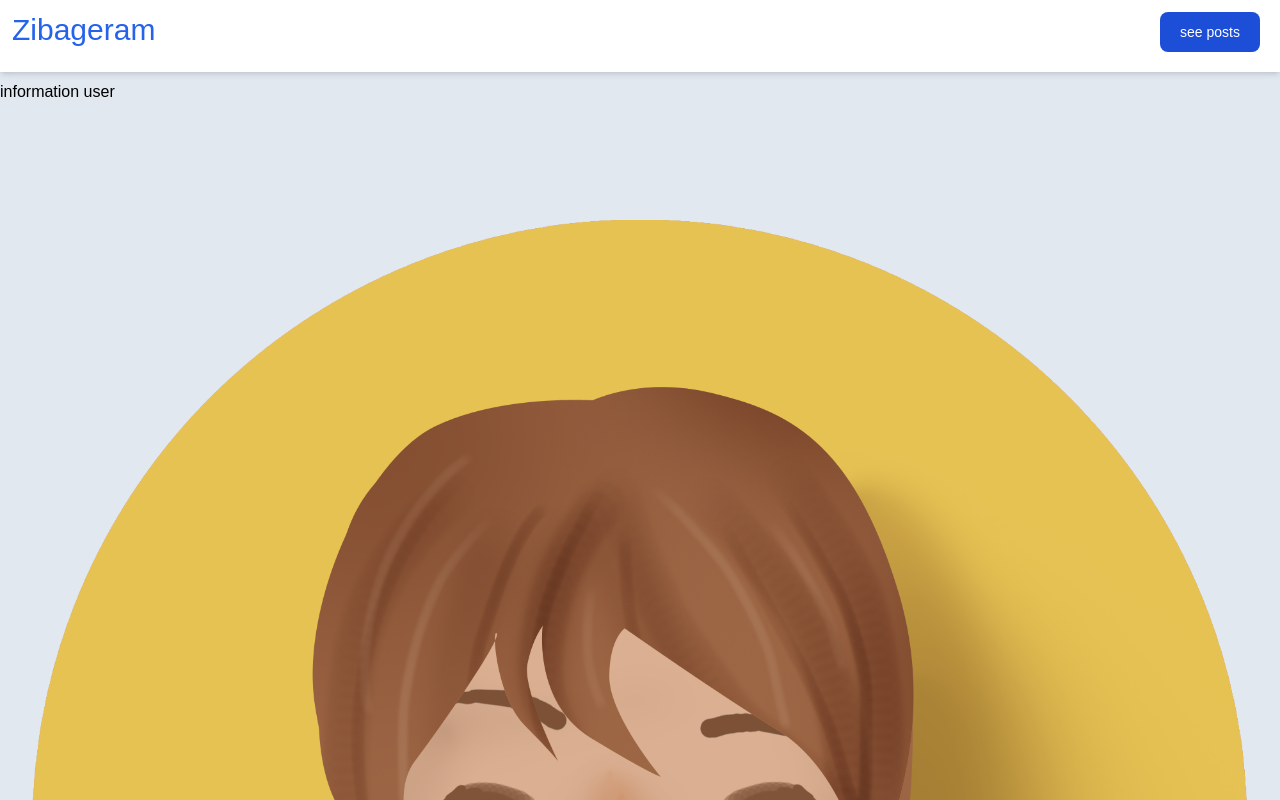
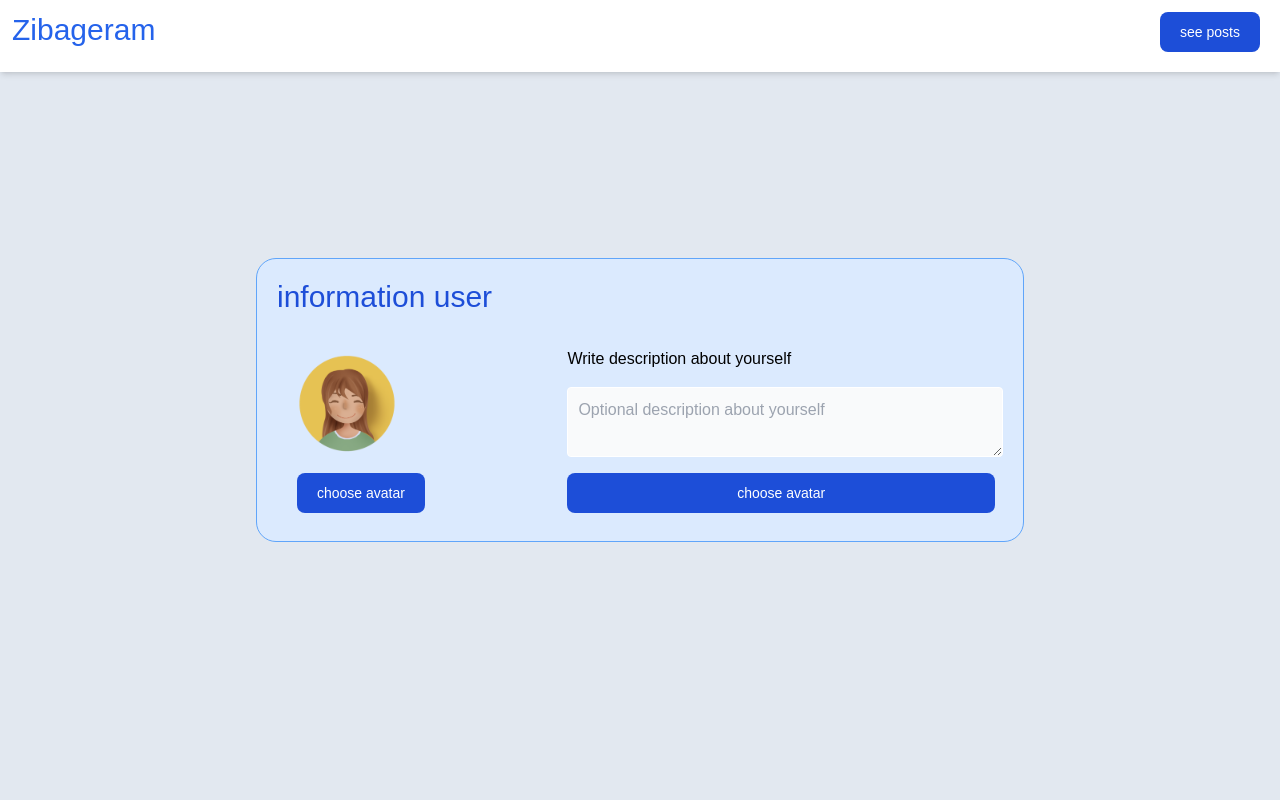
Before and after one commit to zahrabagheri1/document-of-what-i-learn, a React (Vite) app in the folder zibagram/: page /profile in a window 1280 px wide. Shown: the top 800 px of the page. Built offline with nearby package versions, Linux system fonts and the light colour scheme; a web font is replaced by a local one.

Commit message:
profile components

```diff
--- a/zibagram/src/components/profile/avatarSelector.tsx
+++ b/zibagram/src/components/profile/avatarSelector.tsx
@@ -1,6 +1,23 @@
+import avatar from "/image/avatar.png";
 
-export default function avatarSelector() {
-  return (
-    <div>avatarSelector</div>
-  )
+export default function AvatarSelector() {
+    return (
+        <div className="basis-2/5 flex gap-4 flex-col items-start px-5">
+            <div className="basis-2/3">
+                <img
+                    height={"100px"}
+                    width={"100px "}
+                    src={avatar}
+                    alt="avatar"
+                    className="rounded-[50%]"
+                />
+            </div>
+            <button
+                type="submit"
+                className="text-white bg-blue-700 hover:bg-blue-800 focus:ring-none font-medium rounded-lg text-sm px-5 py-2.5 me-2 mb-2 dark:bg-blue-600 dark:hover:bg-blue-700 focus:outline-none dark:focus:ring-blue-800">
+                choose avatar
+            </button>
+        </div>
+
+    )
 }
--- /dev/null
+++ b/zibagram/src/components/profile/bioForm.tsx
@@ -0,0 +1,19 @@
+
+export default function BioForm() {
+    return (
+        <div className="basis-3/5">
+            <form action="" className="w-full flex flex-col justify-around h-full gap-4">
+                <label htmlFor="Writedescriptionaboutyourself">Write description about yourself</label>
+
+                <textarea name="" id="Writedescriptionaboutyourself" className="basis-2/3 p-2.5 w-full bg-gray-50 border border-solid rounded border-white focus:border-blue-500 " placeholder="Optional description about yourself"></textarea>
+
+                <button
+                    type="submit"
+                    className="text-white bg-blue-700 hover:bg-blue-800 focus:ring-none font-medium rounded-lg text-sm px-5 py-2.5 me-2 mb-2 dark:bg-blue-600 dark:hover:bg-blue-700 focus:outline-none dark:focus:ring-blue-800">
+                    choose avatar
+                </button>
+            </form>
+
+        </div>
+    )
+}
--- a/zibagram/src/pages/Profile.tsx
+++ b/zibagram/src/pages/Profile.tsx
@@ -1,17 +1,15 @@
-import avatar from '../../public/image/avatar.png'
+import AvatarSelector from "../components/profile/avatarSelector"
+import BioForm from "../components/profile/bioForm";
 
 export default function Profile() {
-  return (
-<div className="">
-    <h1 className="">information user</h1>
+    return (
+        <div className="sm:w-[60vw] w-[80vw] flex rounded-[20px] bg-blue-100 border border-solid border-blue-400 justify-between flex-col p-5 ">
+            <h1 className="text-3xl text-blue-700">information user</h1>
 
-    <div className="">
-        <div className="">
-            <img src={avatar} alt=""/>
+            <div className="flex pt-8 ">
+                <AvatarSelector />
+                <BioForm />
+            </div>
         </div>
-
-        <div className=""></div>
-    </div>
-</div>
-  )
+    );
 }
```
